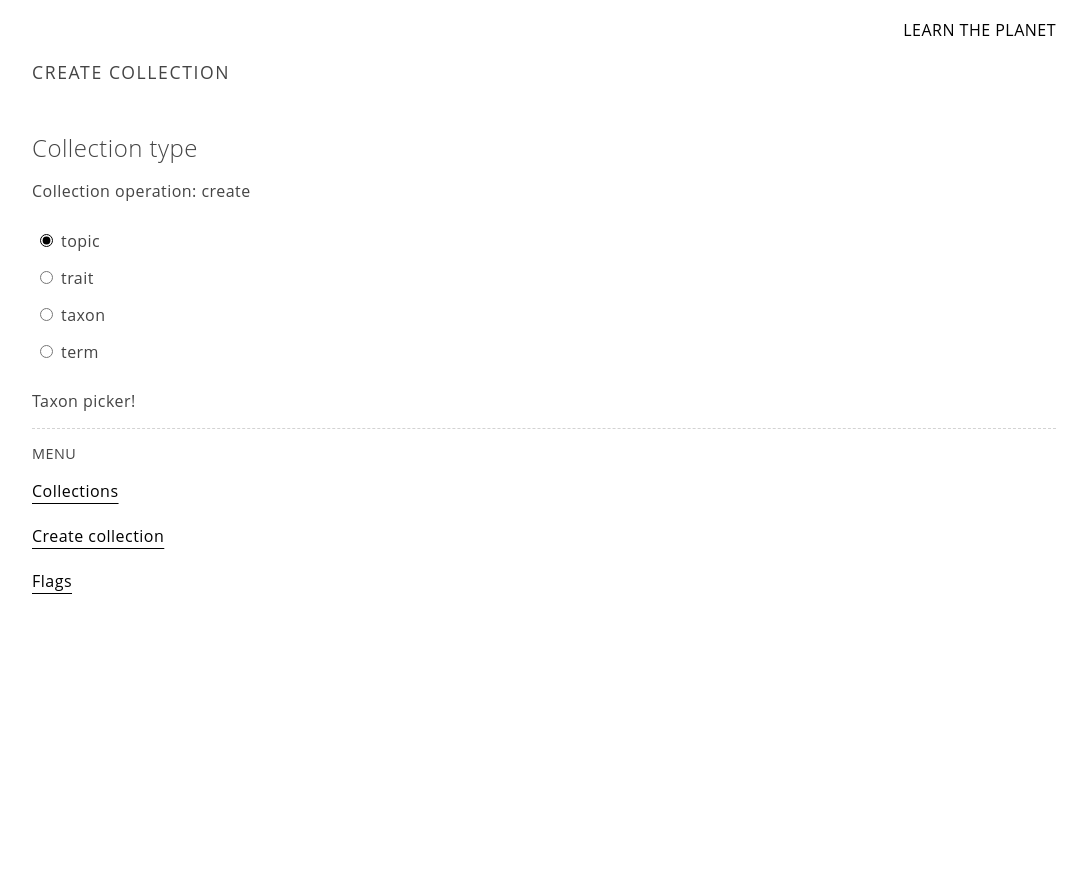
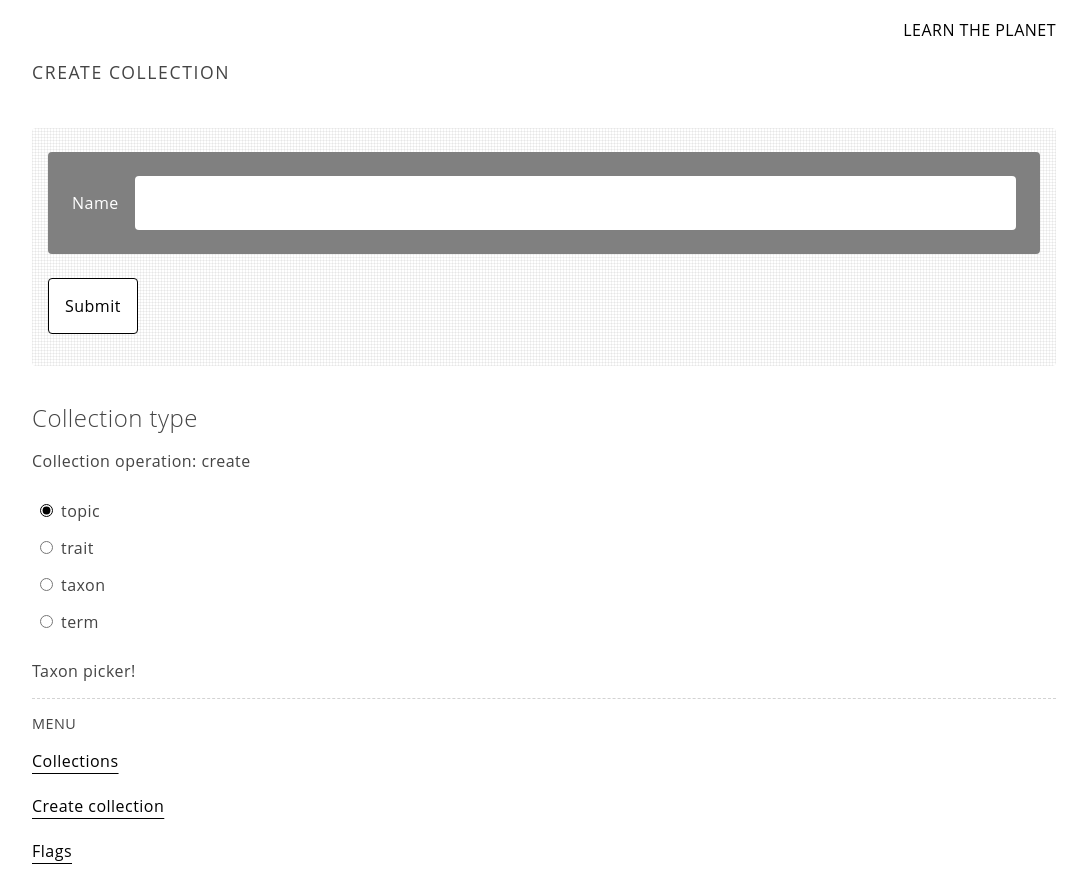
Before and after one commit to danhartley/learn-the-planet, a Next.js app: page /collection/create in a window 1280 px wide. Shown: the whole page, without its empty margins (96-1183 px from the left). Before the commit the page ends 800 px from the top, so only its background shows below. Built offline with nearby package versions, Linux system fonts and the light colour scheme.

Commit message:
feat: collection name component

```diff
--- /dev/null
+++ b/src/components/common/CollectionName.tsx
@@ -0,0 +1,47 @@
+import React, { Dispatch, SetStateAction } from 'react'
+import { Operation, ContentHandlerType } from '@/types'
+
+type Props = {
+  name: string
+  setName: Dispatch<SetStateAction<string>>
+  operation: Operation
+  type: ContentHandlerType
+}
+
+export function CollectionName({ operation, name, setName, type }: Props) {
+  const handleSubmit = (e: React.FormEvent) => {
+    e.preventDefault()
+    // Get the input element from the form and extract its value
+    const form = e.target as HTMLFormElement
+    const inputElement = form.querySelector(
+      '#collection-name'
+    ) as HTMLInputElement
+    const collectionName = inputElement.value
+    setName(collectionName)
+  }
+
+  let display
+  switch (operation) {
+    case 'read':
+      display = (
+        <div>
+          Collection name: <span>{name}</span>
+        </div>
+      )
+      break
+    case 'create':
+      display = (
+        <form onSubmit={handleSubmit}>
+          <div className={`form-row ${type}`}>
+            <label htmlFor="collection-name">Name</label>
+            <input type="text" id="collection-name" />
+          </div>
+          <button type="submit" id="submit-name">
+            Submit
+          </button>
+        </form>
+      )
+  }
+
+  return <section className="group-block">{display}</section>
+}
--- a/src/components/common/CollectionOperations.tsx
+++ b/src/components/common/CollectionOperations.tsx
@@ -1,5 +1,6 @@
 'use client'
 import { useState } from 'react'
+import { CollectionName } from '@/components/common/CollectionName'
 import { CollectionType } from '@/components/common/CollectionType'
 import { CollectionItemPicker } from '@/components/common/CollectionItemPicker'
 
@@ -17,9 +18,17 @@ export default function CollectionOperations({
   collectionType = 'topic',
 }: Props) {
   const [type, setType] = useState<ContentHandlerType>(collectionType)
+  const [name, setName] = useState<string>('')
+  console.log(name)
 
   return (
     <>
+      <CollectionName
+        operation={operation}
+        name={name}
+        setName={setName}
+        type={type}
+      />
       <CollectionType
         operation={operation}
         types={types}
```
Also changed, not shown: src/lib/styles/global.css.
